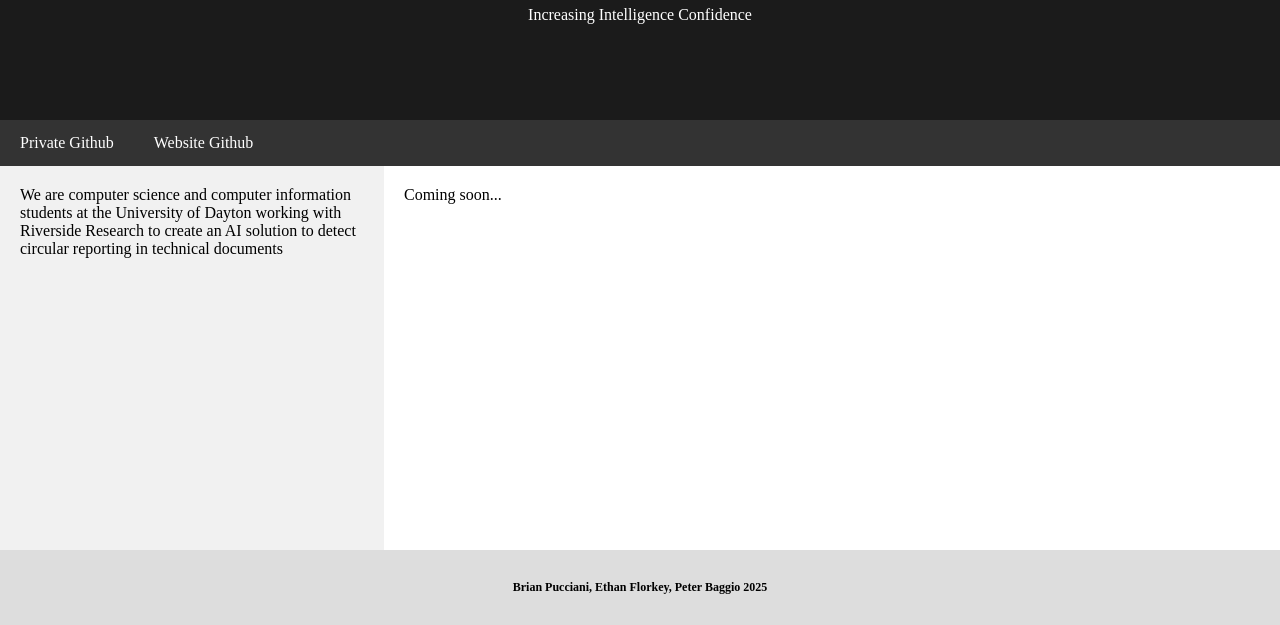
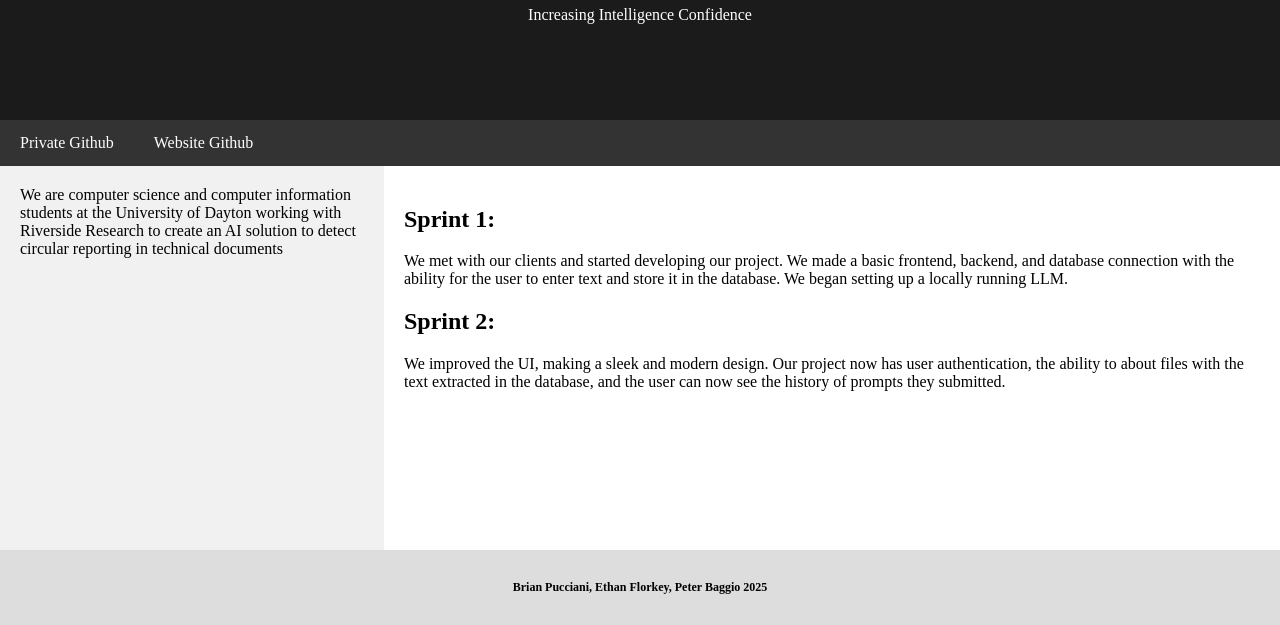
Before and after one commit to UD-CPS491-25S/group-04-website, a plain HTML site: page index.html in a window 1280 px wide. Shown: the part 175-800 px from the top of the page. Drawn offline with Linux system fonts and the light colour scheme.

Commit message:
Updated index.html to include info about Sprint 1 and Sprint 2

```diff
--- a/index.html
+++ b/index.html
@@ -18,7 +18,14 @@
         <div class="row">
             <div class="side">We are computer science and computer information students at the University of Dayton
             working with Riverside Research to create an AI solution to detect circular reporting in technical documents</div>
-            <div class="main">Coming soon...</div>
+            <div class="main">
+                <h2> Sprint 1: </h2>
+                We met with our clients and started developing our project. We made a basic frontend, backend, and database connection with the ability for the user to enter text
+                and store it in the database. We began setting up a locally running LLM.
+                <h2> Sprint 2: </h2>
+                We improved the UI, making a sleek and modern design. Our project now has user authentication, the ability to about files with the text extracted in the database, and
+                the user can now see the history of prompts they submitted.
+            </div>
         </div>
         <div class="footer">
             <h2>Brian Pucciani, Ethan Florkey, Peter Baggio 2025</h2>
```
